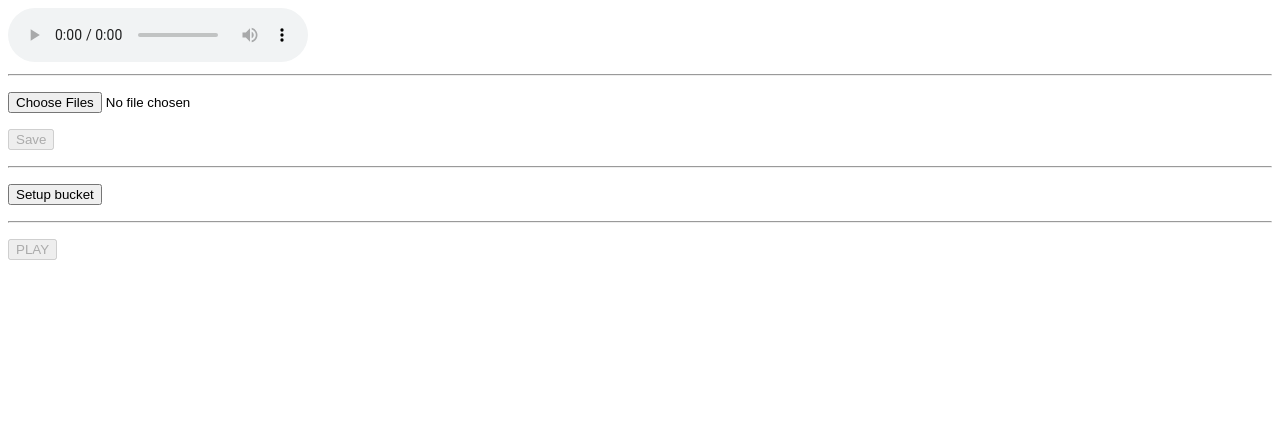
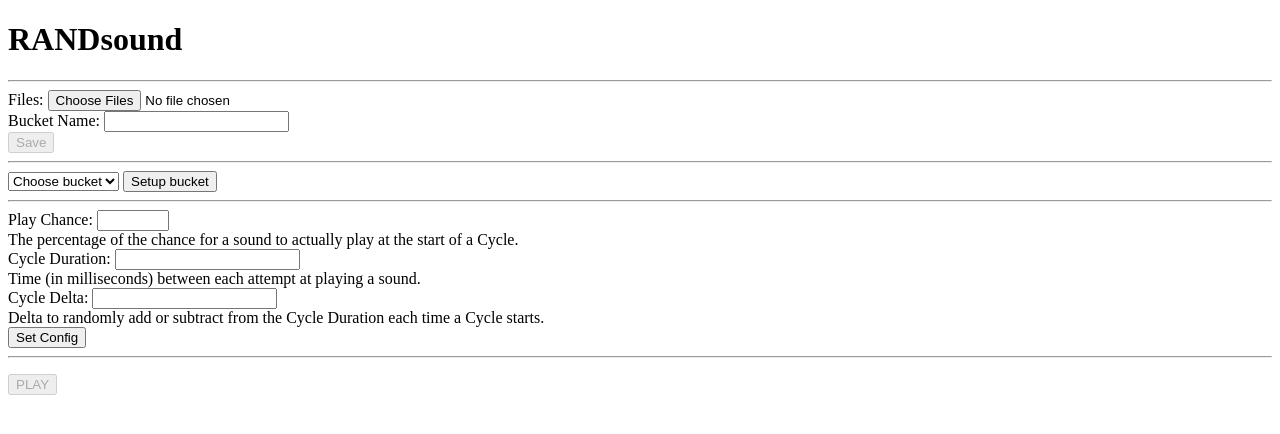
Before and after one commit to matheusb-comp/randsound, a plain HTML site: page src/public/index.html in a window 1280 px wide. Drawn offline with Linux system fonts and the light colour scheme.

Commit message:
wip: Forms, labels and controls

```diff
--- a/src/public/index.html
+++ b/src/public/index.html
@@ -10,52 +10,105 @@
     <title>Document</title>
   </head>
   <body>
-    <audio id="ping" controls>
-      <!-- <source src="media/test_sound/ping.mp3" type="audio/mpeg"> -->
-      <!-- <source src="media/test_sound/ping.oga" type="audio/ogg"> -->
-      <p>Sorry, your browser does not support this feature (HTML audio tag).</p>
-    </audio>
+    <h1>RANDsound</h1>
 
     <hr />
 
     <!-- File upload control -->
-    <p>
-      <input id="upload-sound-files" type="file" accept="audio/*" multiple />
-    </p>
-    <div id="list-uploaded-files"></div>
-    <p>
-      <button id="btn-save-files" type="button" disabled>Save</button>
-    </p>
+
+    <form id="form-upload-sound-files">
+      <div>
+        <label for="up-sound-files">Files:</label>
+        <input
+          id="up-sound-files"
+          name="sound_files"
+          type="file"
+          accept="audio/*"
+          multiple
+        />
+      </div>
+      <div id="up-sound-file-list"></div>
+      <div>
+        <label for="up-sound-bucket-name">Bucket Name:</label>
+        <input id="up-sound-bucket-name" name="bucket_name" type="text" />
+      </div>
+      <div>
+        <button name="submit" type="submit" disabled>Save</button>
+      </div>
+    </form>
 
     <hr />
 
     <!-- Sound buckets -->
 
-    <!-- TODO: Choose and load "bucket" into player -->
     <div id="list-buckets">Checking bucket list...</div>
-    <p>
-      <button id="btn-load-bucket" type="button" disabled>Setup bucket</button>
-    </p>
+    <form id="form-choose-bucket">
+      <select name="bucket">
+        <option value="">Choose bucket</option>
+      </select>
+      <button name="submit" type="submit" disabled>Setup bucket</button>
+    </form>
 
     <hr />
 
     <!-- Sound player control -->
 
-    <!-- TODO: Start/stop player -->
+    <form id="form-config-player">
+      <div>
+        <label for="cfg-player-play-chance">Play Chance:</label>
+        <input
+          id="cfg-player-play-chance"
+          name="play_chance"
+          type="number"
+          step="0.01"
+          min="0"
+          max="1"
+        />
+      </div>
+      <span>
+        The percentage of the chance for a sound to actually play at the start
+        of a Cycle.
+      </span>
+      <div>
+        <label for="cfg-player-cycle-duration">Cycle Duration:</label>
+        <input
+          id="cfg-player-cycle-duration"
+          name="cycle_duration"
+          type="number"
+          step="100"
+          min="0"
+        />
+      </div>
+      <span>
+        Time (in milliseconds) between each attempt at playing a sound.
+      </span>
+      <div>
+        <label for="cfg-player-cycle-delta">Cycle Delta:</label>
+        <input
+          id="cfg-player-cycle-delta"
+          name="cycle_delta"
+          type="number"
+          step="1"
+          min="0"
+        />
+      </div>
+      <span>
+        Delta to randomly add or subtract from the Cycle Duration each time a
+        Cycle starts.
+      </span>
+      <div>
+        <button name="submit" type="submit">Set Config</button>
+      </div>
+    </form>
+
+    <hr />
+
+    <!-- Sound player start/stop -->
+
     <p>
       <button id="btn-toggle-player" type="button" disabled>PLAY</button>
     </p>
 
-    <!--
-    <button id="btn_ping_play">PLAY</button>
-    <button id="btn_ping_pause">PAUSE</button>
-
-    <hr />
-
-    <button id="btn_sound_1">PLAY SOUND 1</button>
-    <button id="btn_sound_2">PLAY SOUND 2</button>
-    -->
-
     <script type="module" src="js/index.js"></script>
   </body>
 </html>
--- a/src/public/js/index.js
+++ b/src/public/js/index.js
@@ -13,14 +13,15 @@ window.sp = player;
 //   .catch(console.error);
 
 //
-const btnSaveFiles = document.getElementById("btn-save-files");
-const fileNameList = document.getElementById("list-uploaded-files");
-const inputFiles = document.getElementById("upload-sound-files");
+const formUploadSoundFiles = document.getElementById("form-upload-sound-files");
+const fileNameList = document.getElementById("up-sound-file-list");
+const inputFiles = document.getElementById("up-sound-files");
 
 //
 inputFiles.addEventListener("change", (ev) => {
+  const form = ev.target.form;
+  form.submit.disabled = true;
   fileNameList.innerHTML = "";
-  btnSaveFiles.disabled = true;
 
   //
   const files = ev.target.files;
@@ -33,31 +34,29 @@ inputFiles.addEventListener("change", (ev) => {
   }
 
   //
-  if (files.length) btnSaveFiles.disabled = false;
+  if (files.length) form.submit.disabled = false;
 });
 
 //
-btnSaveFiles.addEventListener("click", (ev) => {
-  const btn = ev.target;
-  if (!inputFiles?.files?.length) return;
+formUploadSoundFiles.addEventListener("submit", (ev) => {
+  ev.preventDefault();
 
-  // TODO: Implement real indexedDB "save" async method
-  // const fakeSave = () =>
-  //   new Promise((res, rej) => {
-  //     const ms = Math.floor(Math.random() * 5000);
-  //     setTimeout(() => (ms <= 500 ? rej(new Error("FAKE ERROR")) : res()), ms);
-  //   });
+  const form = ev.target;
+  if (!form.sound_files.files?.length) return;
 
   //
+  const btn = form.submit;
   const label = btn.innerText;
+  const bucketName = form.bucket_name.value;
   btn.innerText = "Saving...";
   btn.disabled = true;
   inputFiles.disabled = true;
   storage
-    .addFilesToBucket("single_bucket", inputFiles.files)
+    .addFilesToBucket(bucketName, inputFiles.files)
     .then(() => {
       fileNameList.innerHTML = "";
       inputFiles.value = "";
+      return listSoundBuckets();
     })
     .catch((err) => {
       console.error(err);
@@ -71,7 +70,7 @@ btnSaveFiles.addEventListener("click", (ev) => {
 
 //////
 
-const btnLoadBucket = document.getElementById("btn-load-bucket");
+const formChooseBucket = document.getElementById("form-choose-bucket");
 const btnPlay = document.getElementById("btn-toggle-player");
 
 let loadedBucketFiles = {};
@@ -96,12 +95,18 @@ const getBytes = async (id) => {
   return await readFileAsArrayBuffer(file);
 };
 
-btnLoadBucket.addEventListener("click", (ev) => {
+formChooseBucket.addEventListener("submit", (ev) => {
+  ev.preventDefault();
+
+  //
+  const form = ev.target;
+  const bucketName = form.bucket.value;
+
   // TODO: Get chosen bucket name from somewhere
   storage
-    .getBucketFiles("single_bucket")
+    .getBucketFiles(bucketName)
     .then((objects) => {
-      console.log("chosen bucket:", objects);
+      console.log("chosen bucket:", bucketName, "obj:", objects);
       // elements in "objects": { id, bucket, file }
 
       //
@@ -123,28 +128,36 @@ btnPlay.addEventListener("click", (ev) => {
   const btn = ev.target;
   btn.innerText = btn.innerText === "PLAY" ? "STOP" : "PLAY";
 
-  console.log('player status:', player.status);
+  console.log("player status:", player.status);
   if (player.status === "stopped") player.start();
   else player.stopSound();
 });
 
-const onStorageReady = () => {
+const listSoundBuckets = () => {
   //
   storage.listBuckets().then((buckets) => {
     const div = document.getElementById("list-buckets");
+    formChooseBucket.bucket.innerHTML =
+      '<option value="">Choose bucket</option>';
     div.innerHTML = "";
     for (const b in buckets) {
+      //
+      let o = document.createElement("option");
+      o.value = b;
+      o.text = b;
+      formChooseBucket.bucket.appendChild(o);
+      //
       let p = document.createElement("p");
       p.innerText = b + ": " + JSON.stringify(buckets[b]);
       div.appendChild(p);
     }
 
     //
-    btnLoadBucket.disabled = false;
+    formChooseBucket.submit.disabled = false;
   });
 };
 
 document.addEventListener("DOMContentLoaded", () => {
   // Asynchronously setup the storage (IndexedDB)
-  storage.setup().then(onStorageReady).catch(console.error);
+  storage.setup().then(listSoundBuckets).catch(console.error);
 });
```
